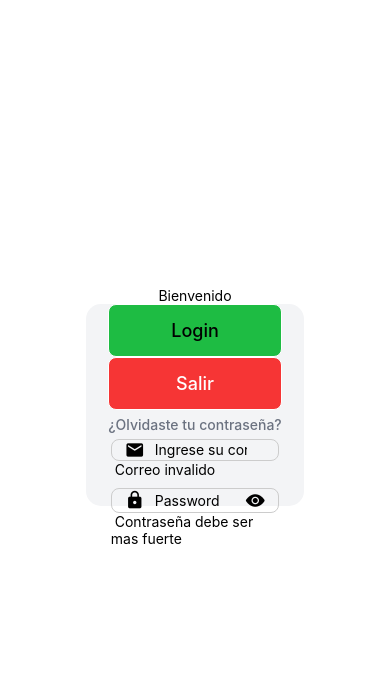
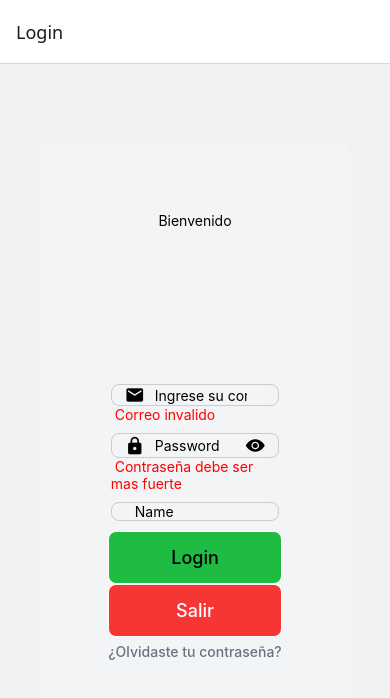
Before and after one commit to EmECM/ProyectoProgMovil, a React Native app in the folder ejemploclase/: screen /Login in a window 390 px wide. Shown: the top 698 px of the page. Built offline with nearby package versions, Linux system fonts and the light colour scheme.

Commit message:
adicion de propiedades de navigation

```diff
--- a/ejemploclase/App.tsx
+++ b/ejemploclase/App.tsx
@@ -1,86 +1,13 @@
-import { StatusBar } from 'expo-status-bar';
-import { StyleSheet, Text, View} from 'react-native';
-import CustomButton from './src/components/CustomButton';
-import CustomInput from './src/components/CustomInput';
-import { useState } from 'react';
+import { NavigationContainer } from '@react-navigation/native';
+import {View} from 'react-native';
+import StackNavigator from './src/components/navigation/StackNavigator';
+
 
 export default function App() {
-  const [email, setEmail] = useState("");
-  const [password, setPassword] = useState("");
-
-
-
-  const handleOnLogin = () => {
-    console.log("prueba login desde app");
-    alert("Alerta login desde app");
-  }
-
-  const handleOnLogout = () => {
-    alert("Alerta logout desde app");
-  }
-
-    const handleOnForgetPassword = () => {
-    alert("Cargando...");
-  }
 
   return (
-    <View style={styles.container}>
-      <Text>Bienvenido</Text>
-      <StatusBar style="auto" />
-      <View style={styles.buttonsWrapper}>
-        <View style={styles.card}>
-        <CustomButton
-            title={'Login'}
-            onClick={handleOnLogin}
-            />
-        <CustomButton
-            title={'Salir'}
-            onClick={handleOnLogout}
-            variant={'secondary'}
-            />
-        <CustomButton
-            title={'¿Olvidaste tu contraseña?'}
-            onClick={handleOnForgetPassword}
-            variant={'text'}
-            />
-          <CustomInput
-              placeholder={'Ingrese su correo'}
-              onChange={setEmail}
-              value={email}
-              typeInput={'email'}
-         />
-         <CustomInput
-              placeholder={'Password'}
-              onChange={setPassword}
-              value={password}
-              typeInput={'password'}
-         />
-          </View>
-        </View>
-      </View>
-);
+    <NavigationContainer>
+        <StackNavigator/>
+    </NavigationContainer>
+  );
 }
-
-const styles = StyleSheet.create({
-  container: {
-    flex: 1,
-    alignItems: 'center',
-    justifyContent: 'center',
-  },
-  card:{
-    width: "80%",
-    height: "80%",
-    borderRadius: 15,
-    backgroundColor:'#f3f4f6',
-    alignItems: "center",
-    justifyContent: "space-around",
-  },
-  buttonsWrapper:{
-//    marginTop: 15,
-    width: "70%",
-   height: "30%",
-    alignItems: "center",
-
-  },
-
-});
--- a/ejemploclase/src/components/CustomInput.tsx
+++ b/ejemploclase/src/components/CustomInput.tsx
@@ -6,10 +6,10 @@ type Props = {
     placeholder: string,
     onChange: (text: string) => void;
     value: string;
-    typeInput : 'password' | 'email' | 'number' | 'text';
+    typeInput?: 'password' | 'email' | 'number' | 'text';
 
 }
-export default function CustomInput ({placeholder, onChange, value, typeInput}:Props){
+export default function CustomInput ({placeholder, onChange, value, typeInput='text'}:Props){
 //uso de variables en el estado local
         //sintaxis:
         //[nombreDeVariable, funcion] = useState(<valorInicial>);
@@ -38,7 +38,7 @@ export default function CustomInput ({placeholder, onChange, value, typeInput}:P
         //wrapper
         <View style={styles.wrapper}>
             {/* //inputContainer */}
-            <View style={styles.inputContainer}>
+            <View style={[styles.inputContainer, error && styles.inputContainer]}>
                 <MaterialIcons
                     name={icon}
                     size={20}
@@ -60,7 +60,7 @@ export default function CustomInput ({placeholder, onChange, value, typeInput}:P
             }
 
             </View>
-            {error && <Text> {error} </Text>}
+            {error && <Text style={styles.inputError}> {error} </Text>}
         </View>
     );
 }
@@ -83,5 +83,10 @@ const styles = StyleSheet.create({
     input:{
         paddingHorizontal:10,
         width:'80%'
+    },
+
+    inputError:{
+        borderColor: 'red',
+        color: 'red'
     }
 });
--- /dev/null
+++ b/ejemploclase/src/components/navigation/StackNavigator.tsx
@@ -0,0 +1,26 @@
+import { createNativeStackNavigator } from "@react-navigation/native-stack";
+import LoginScreen from "../../screens/LoginScreen";
+import HomeScreen from "../../screens/HomeScreen";
+
+export type RootStackParamsList={
+    Login: undefined,
+    Home: {email: string},
+}
+
+const Stack = createNativeStackNavigator<RootStackParamsList>();
+
+ export default function StackNavigator(){
+    return(
+        <Stack.Navigator initialRouteName={'Login'}>
+            <Stack.Screen
+                name = "Login"
+                component={LoginScreen}
+            />
+            <Stack.Screen
+                name = "Home"
+                component={HomeScreen}
+            />
+        </Stack.Navigator>
+    );
+
+ }
--- /dev/null
+++ b/ejemploclase/src/screens/HomeScreen.tsx
@@ -0,0 +1,16 @@
+import { NativeStackScreenProps } from "@react-navigation/native-stack";
+import { View, Text } from "react-native";
+import { RootStackParamsList } from "../components/navigation/StackNavigator";
+
+type Props = NativeStackScreenProps<RootStackParamsList, 'Home'>;
+
+export default function HomeScreen({route}:Props){
+    //destructuring de parametro de ruta: sacando una propiedad de un objeto
+    const {email} = route.params
+return(
+    <View>
+        <Text>Bienvendio, {email}</Text>
+    </View>
+);
+
+}
--- /dev/null
+++ b/ejemploclase/src/screens/LoginScreen.tsx
@@ -0,0 +1,90 @@
+import { StyleSheet, Text, View} from 'react-native';
+import CustomButton from "../components/CustomButton";
+import CustomInput from "../components/CustomInput";
+import { useState } from "react";
+
+export default function LoginScreen() {
+  const [email, setEmail] = useState("");
+  const [password, setPassword] = useState("");
+
+
+
+  const handleOnLogin = () => {
+    console.log("prueba login desde app");
+    alert("Alerta login desde app");
+  }
+
+  const handleOnLogout = () => {
+    alert("Alerta logout desde app");
+  }
+
+    const handleOnForgetPassword = () => {
+    alert("Cargando...");
+  }
+
+  return (
+    <View style={styles.container}>
+      <View style={styles.card}>
+      <Text>Bienvenido</Text>
+      <View style={styles.buttonsWrapper}>
+          <CustomInput
+              placeholder={'Ingrese su correo'}
+              onChange={setEmail}
+              value={email}
+              typeInput={'email'}
+         />
+         <CustomInput
+              placeholder={'Password'}
+              onChange={setPassword}
+              value={password}
+              typeInput={'password'}
+         />
+
+         <CustomInput
+              placeholder={'Name'}
+              onChange={()=>{}}
+              value={""}
+         />
+                 <CustomButton
+            title={'Login'}
+            onClick={handleOnLogin}
+            />
+        <CustomButton
+            title={'Salir'}
+            onClick={handleOnLogout}
+            variant={'secondary'}
+            />
+        <CustomButton
+            title={'¿Olvidaste tu contraseña?'}
+            onClick={handleOnForgetPassword}
+            variant={'text'}
+            />
+          </View>
+        </View>
+      </View>
+);
+}
+
+const styles = StyleSheet.create({
+  container: {
+    flex: 1,
+    alignItems: 'center',
+    justifyContent: 'center',
+  },
+  card:{
+    width: "80%",
+    height: "80%",
+    borderRadius: 15,
+    backgroundColor:'#f3f4f6',
+    alignItems: "center",
+    justifyContent: "space-around",
+  },
+  buttonsWrapper:{
+    marginTop: 15,
+    width: "70%",
+    height: "50%",
+    alignItems: "center",
+
+  },
+
+});
```
Also changed, not shown: ejemploclase/package.json (+6 -1 lines), ejemploclase/src/screens/RegisterScreen.tsx (added), 1 other file (tests, documents, lock files or other folders).
